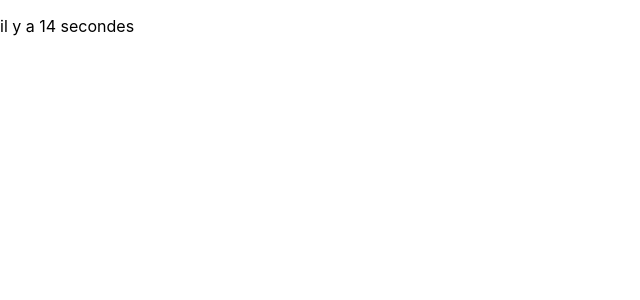
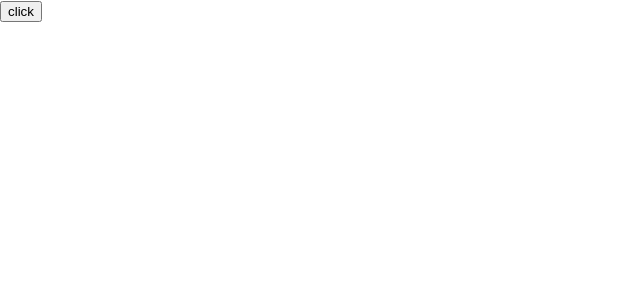
Before and after one commit to Abdo-esse/first_app_react, a React (Create React App) app: page / in a window 1280 px wide. Shown: the top 300 px of the page, without its empty margins (0-640 px from the left). Built offline with nearby package versions, Linux system fonts and the light colour scheme.

Commit message:
add events

```diff
--- /dev/null
+++ b/src/Events/Event.jsx
@@ -0,0 +1,13 @@
+import React from 'react'
+
+function Event() {
+  return (
+    <div>
+      <button>
+        click
+      </button>
+    </div>
+  )
+}
+
+export default Event
--- a/src/index.js
+++ b/src/index.js
@@ -7,12 +7,13 @@ import HelloWorld from './holloWorld/HelloWorld';
 import TextField from './Forms/TextField';
 import Fruit from './Fruits/Fruit';
 import Counter from './Counter/Counter';
+import Event from './Events/Event';
 
 const root = ReactDOM.createRoot(document.getElementById('root'));
 const fruits=["Appel","Orange","lemon","Strawberry"]
 root.render(
   <React.StrictMode>
-    <Counter/>
+   <Event/>
   </React.StrictMode>
 );
 
```
